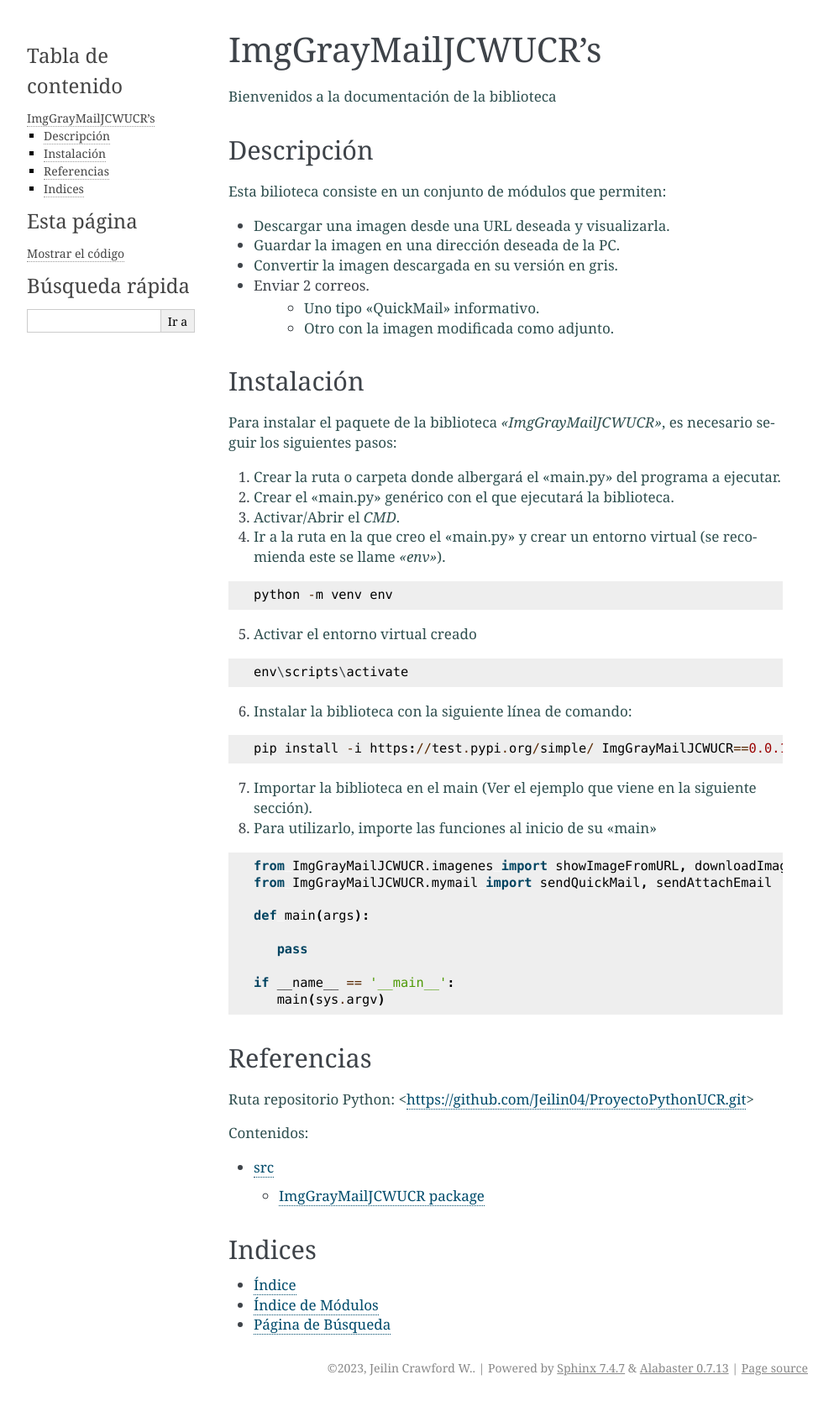
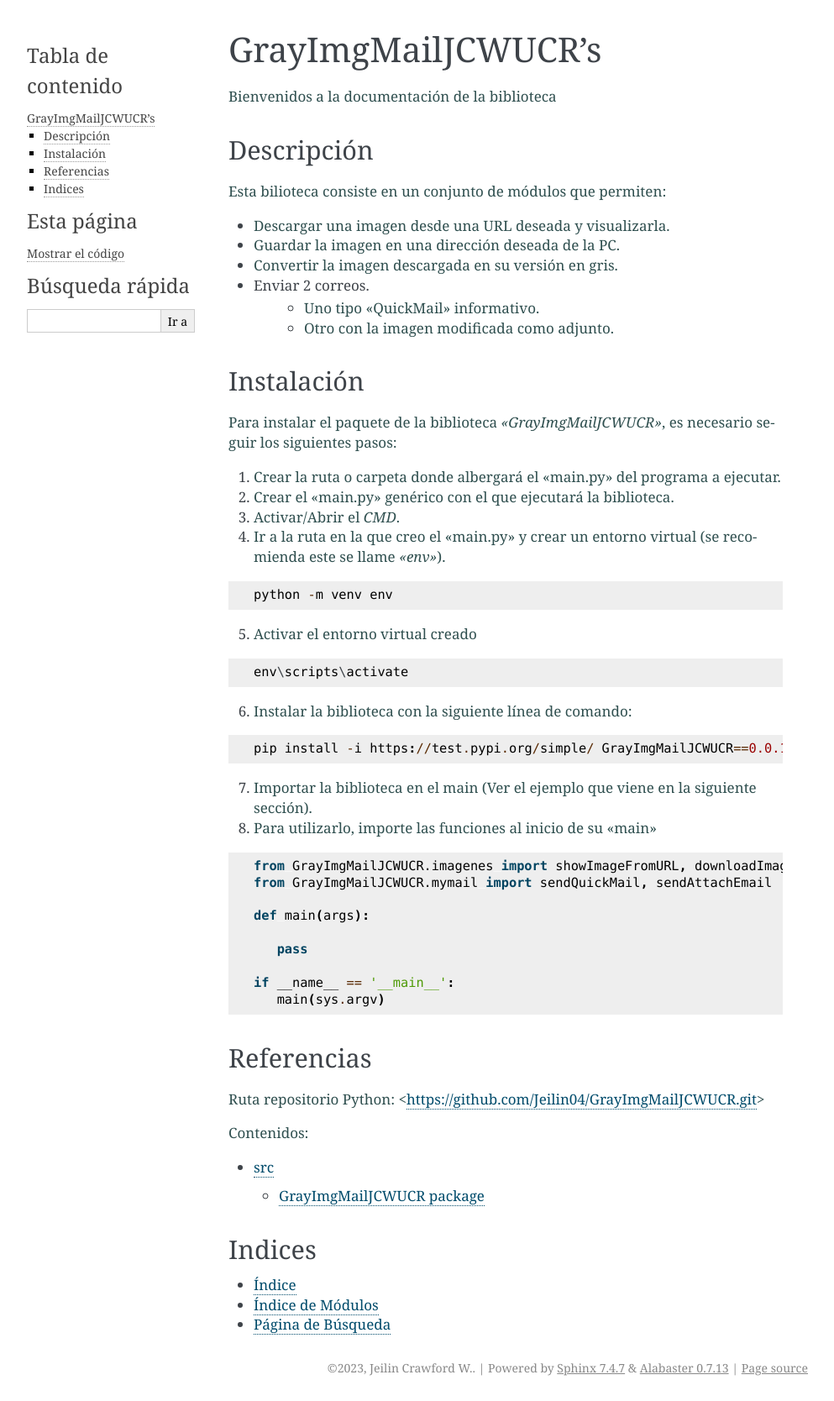
Before and after one commit to Jeilin04/GrayImgMailJCWUCR, a Sphinx documentation site: the page built from docs/source/index.rst, in a window 1280 px wide. Shown: the whole page at 84% size, without its empty margins (148-1141 px from the left). Built offline with Sphinx 7.4.7, drawn with Linux system fonts in a browser that asks for light colours.

Commit message:
“Prueba1”

```diff
--- a/docs/source/conf.py
+++ b/docs/source/conf.py
@@ -13,7 +13,7 @@ sys.path.insert(0, os.path.abspath("../../src/"))
 def setup(app):
     app.add_css_file('style.css')
 
-project = 'ImgGrayMailJCWUCR'
+project = 'GrayImgMailJCWUCR'
 copyright = '2023, Jeilin Crawford W.'
 author = 'Jeilin Crawford W.'
 release = '0.0.1'
--- a/docs/source/index.rst
+++ b/docs/source/index.rst
@@ -3,7 +3,7 @@
    You can adapt this file completely to your liking, but it should at least
    contain the root `toctree` directive.
 
-ImgGrayMailJCWUCR's
+GrayImgMailJCWUCR's
 ====================
 
 Bienvenidos a la documentación de la biblioteca
@@ -23,7 +23,7 @@ Esta bilioteca consiste en un conjunto de módulos que permiten:
 Instalación
 ***********
 
-Para instalar el paquete de la biblioteca *"ImgGrayMailJCWUCR"*, es necesario seguir los siguientes pasos:
+Para instalar el paquete de la biblioteca *"GrayImgMailJCWUCR"*, es necesario seguir los siguientes pasos:
 
 #. Crear la ruta o carpeta donde albergará el "main.py" del programa a ejecutar.
 #. Crear el "main.py" genérico con el que ejecutará la biblioteca.
@@ -44,7 +44,7 @@ Para instalar el paquete de la biblioteca *"ImgGrayMailJCWUCR"*, es necesario se
 
 .. code-block:: python
 
-   pip install -i https://test.pypi.org/simple/ ImgGrayMailJCWUCR==0.0.1
+   pip install -i https://test.pypi.org/simple/ GrayImgMailJCWUCR==0.0.1
 
 
 7. Importar la biblioteca en el main (Ver el ejemplo que viene en la siguiente sección).
@@ -52,8 +52,8 @@ Para instalar el paquete de la biblioteca *"ImgGrayMailJCWUCR"*, es necesario se
 
 .. code-block:: python
 
-   from ImgGrayMailJCWUCR.imagenes import showImageFromURL, downloadImageFromUrl, grayScaleImage
-   from ImgGrayMailJCWUCR.mymail import sendQuickMail, sendAttachEmail
+   from GrayImgMailJCWUCR.imagenes import showImageFromURL, downloadImageFromUrl, grayScaleImage
+   from GrayImgMailJCWUCR.mymail import sendQuickMail, sendAttachEmail
 
    def main(args):
 
@@ -66,7 +66,7 @@ Referencias
 ***********
 
 Ruta repositorio Python:
-<https://github.com/Jeilin04/ProyectoPythonUCR.git>
+<https://github.com/Jeilin04/GrayImgMailJCWUCR.git>
 
 
 .. toctree::
--- a/docs/source/modules.rst
+++ b/docs/source/modules.rst
@@ -4,4 +4,4 @@ src
 .. toctree::
    :maxdepth: 4
 
-   ImgGrayMailJCWUCR
+   GrayImgMailJCWUCR
--- a/requirements.txt
+++ b/requirements.txt
@@ -1,5 +1,6 @@
 alabaster==0.7.13
 Babel==2.13.0
+build==1.0.3
 certifi==2023.7.22
 charset-normalizer==3.3.0
 colorama==0.4.6
@@ -19,6 +20,7 @@ packaging==23.2
 Pillow==10.0.1
 pkginfo==1.9.6
 Pygments==2.16.1
+pyproject_hooks==1.0.0
 pywin32-ctypes==0.2.2
 readme-renderer==42.0
 requests==2.31.0
```
Also changed, not shown: docs/source/GrayImgMailJCWUCR.rst (renamed from docs/source/ImgGrayMailJCWUCR.rst, +6 -6 lines).
